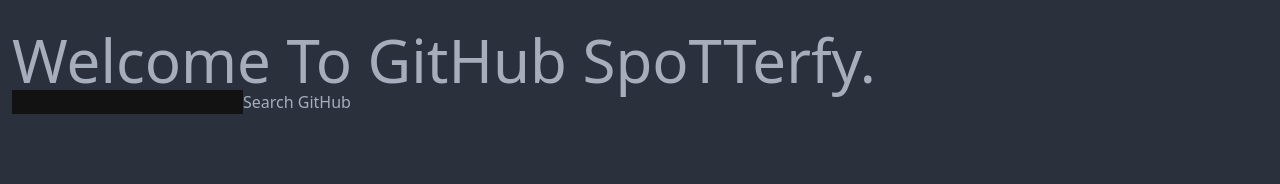
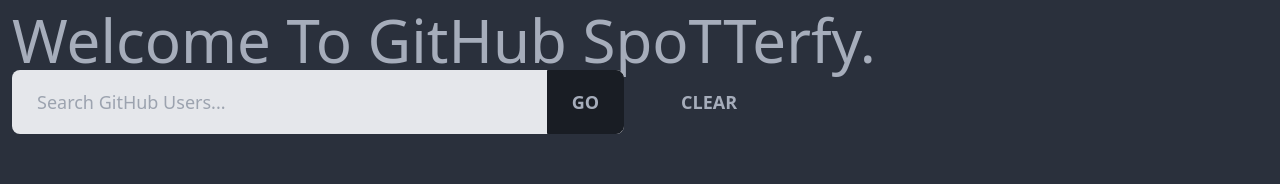
Before and after one commit to DRSantillan/github-spotterfy, a React (Create React App) app: page / in a window 1280 px wide. Shown: the part 162-346 px from the top of the page. Built offline with nearby package versions, Linux system fonts and the light colour scheme; no server answers.

Commit message:
tasks(): added context provider and extrapolated code into context file.

```diff
--- a/src/components/search/Search.component.jsx
+++ b/src/components/search/Search.component.jsx
@@ -1,10 +1,42 @@
-import React from 'react';
+import React, {useState, useContext} from 'react';
 
 const Search = () => {
-	return <div>
-        <input type="text" name="" id="" />
-        <button>Search GitHub</button>
-    </div>;
+    const [text, setText] = useState('')
+
+    const handleChange = event => setText(event.target.value);
+    const handleSubmit = event => {
+        event.preventDefault();
+
+        if(text === '') {
+            // add something here later
+        } else {
+            setText('')
+        }
+    };
+	return (
+		<div className='grid grid-cols-1 xl:grid-cols-2 lg:grid-cols-2 md:grid-cols-2 mb-8 gap-8'>
+			<div>
+				<form onSubmit={handleSubmit}>
+					<div className='form-control'>
+						<div className='relative'>
+							<input
+								type='text'
+								placeholder='Search GitHub Users...'
+								className='w-full pr-40 bg-gray-200 input input-lg text-black'
+                                value={text}
+                                onChange={handleChange}
+							/>
+                            <button className="absolute top-0 right-0 rounded-l-none width-34 btn btn-lg">Go</button>
+						</div>
+					</div>
+				</form>
+			</div>
+			<div>
+				<button className='btn btn-ghost btn-lg'>Clear</button>
+			</div>
+
+		</div>
+	);
 };
 
 export default Search;
--- a/src/components/users/users-search-results/UserSearchResults.component.jsx
+++ b/src/components/users/users-search-results/UserSearchResults.component.jsx
@@ -1,31 +1,17 @@
-import React, { useEffect, useState } from 'react';
+import React, { useEffect, useContext } from 'react';
 import Spinner from '../../layout/spinner/Spinner.component';
-import UserSearchResultItem from './user-search-result-item/UserSearchResultItem.component';
+import UserSearchResultItem from '../user-search-result-item/UserSearchResultItem.component';
+import GitHubContext from '../../../context/github/GitHub.context';
 
 const UserSearchResults = () => {
 	// state
-	const [users, setUsers] = useState([]);
-	const [isLoading, setIsLoading] = useState(true);
+	const {fetchUsers, users, isLoading} = useContext(GitHubContext)
+
 	useEffect(() => {
 		fetchUsers();
 	}, []);
 
-	const fetchUsers = async () => {
 
-		const response = await fetch(
-			`${process.env.REACT_APP_GITHUB_URL}/users`,
-			{
-				method: 'GET',
-				headers: {
-					Authorization: `token ${process.env.REACT_APP_GITHUB_TOKEN}`,
-				},
-			}
-		);
-		const data = await response.json();
-		setUsers(data);
-		setIsLoading(false);
-		console.log(data)
-	};
     if(!isLoading){
         return <div className="grid grid-cols-1 gap-8 xl:grid-cols-4 lg:grid-cols-3 md:grid-cols-2">
         {users.map((user) => (<UserSearchResultItem user={user}/>))}
--- a/src/containers/App.js
+++ b/src/containers/App.js
@@ -4,9 +4,13 @@
 import About from '../pages/about/About.page';
 import NotFound from '../pages/notfound/NotFound.page';
 import { BrowserRouter as Router, Route, Routes } from 'react-router-dom';
+import GitHubContext, {
+	GitHubProvider,
+} from '../context/github/GitHub.context';
 
 function App() {
 	return (
+		<GitHubProvider>
 			<Router>
 				<div className='flex flex-col justify-between h-screen'>
 					<NavBar />
@@ -21,6 +25,7 @@
 					<Footer />
 				</div>
 			</Router>
+		</GitHubProvider>
 	);
 }
 
--- /dev/null
+++ b/src/context/github/GitHub.context.js
@@ -0,0 +1,31 @@
+import { createContext,useState } from 'react';
+
+const GitHubContext = createContext();
+
+const GITHUB_URL = process.env.REACT_APP_GITHUB_URL;
+const GITHUB_TOKEN = process.env.REACT_APP_GITHUB_TOKEN;
+
+export const GitHubProvider = ({ children }) => {
+	const [users, setUsers] = useState([]);
+	const [isLoading, setIsLoading] = useState(true);
+
+	const fetchUsers = async () => {
+		const response = await fetch(`${GITHUB_URL}/users`, {
+			method: 'GET',
+			headers: {
+				Authorization: `token ${GITHUB_TOKEN}`,
+			},
+		});
+		const data = await response.json();
+		setUsers(data);
+		setIsLoading(false);
+		console.log(data);
+	};
+	return (
+		<GitHubContext.Provider value={{ users, isLoading, fetchUsers }}>
+			{children}
+		</GitHubContext.Provider>
+	);
+};
+
+export default GitHubContext;
```
Also changed, not shown: src/components/users/user-search-result-item/UserSearchResultItem.component.jsx (renamed from src/components/users/users-search-results/user-search-result-item/UserSearchResultItem.component.jsx). Lines whose indentation alone changed are shown as unchanged.
